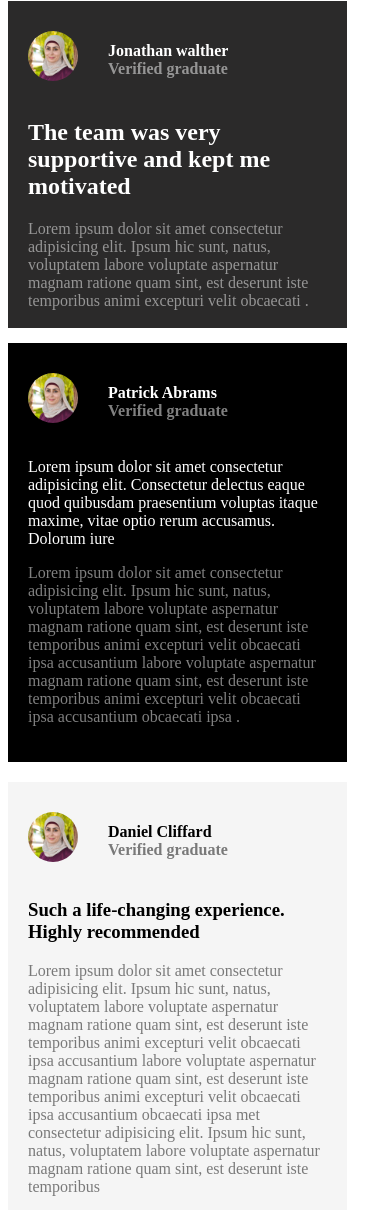
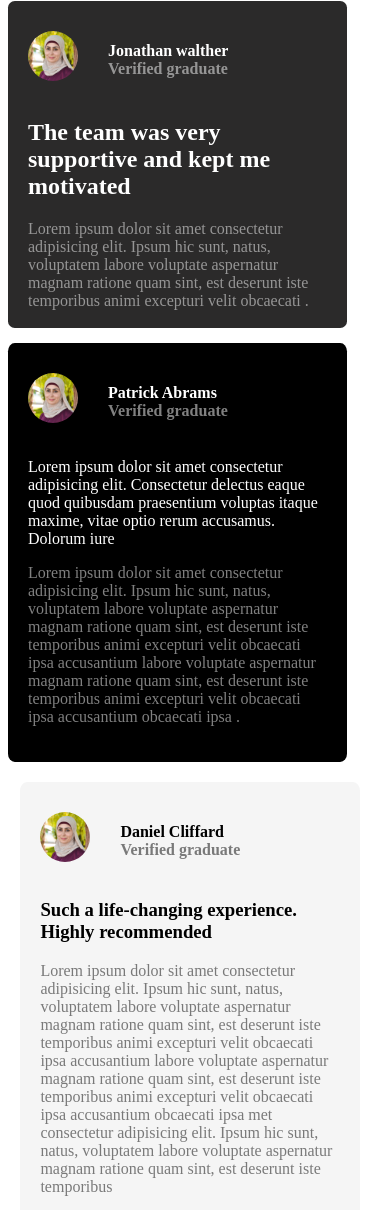
Before and after one commit to Rama49/html-css, a plain HTML site: page index.html in a window 390 px wide. Shown: the part 787-1997 px from the top of the page. Drawn offline with Linux system fonts and the light colour scheme.

Commit message:
2e depot

```diff
--- a/index.css
+++ b/index.css
@@ -7,7 +7,8 @@
     color: white;
     width: 500px;
     padding: 20px;
-    padding-bottom: 30px
+    padding-bottom: 30px;
+    border-radius: 2%;
 }
 .opace{
     opacity: 0.5;
@@ -19,6 +20,7 @@
     color: black;
     box-shadow: inset;
     padding: 8px;
+    border-radius: 2%;
 }
 .text3{
     background-color: whitesmoke;
@@ -26,6 +28,7 @@
     padding: 20px;
     position: relative;
     right: 170px;
+    border-radius: 2%;
 }
 .text4{
     background-color: rgb(43, 42, 42);
@@ -35,6 +38,7 @@
     padding: 20px;
     padding-bottom: 2px;
     margin-left: 10px;
+    border-radius: 2%;
 }
 .text5{
     background-color: black;
@@ -44,6 +48,7 @@
     padding: 20px ;
     position: relative;
     right: 200px;
+    border-radius: 2%;
 }
 .myphoto{
     border-radius: 50%;
@@ -58,25 +63,23 @@
         display: flex;
         flex-direction: row;
         align-items: center;
+        justify-content: center;
         flex-wrap: wrap;
     }
     .text3{
         position: relative;
         right: 0px;
         width: 80%;
-        align-items: center;
     }
     .text5{
         position: relative;
         right: 0px;
         width: 100%;
         width: 80%;
-        align-items: center;
     }
     .text1, .text2, .text4{
         margin: 0px;
         width: 80%;
         margin-bottom: 15px;
-        align-items: center;
     }
 }
```
